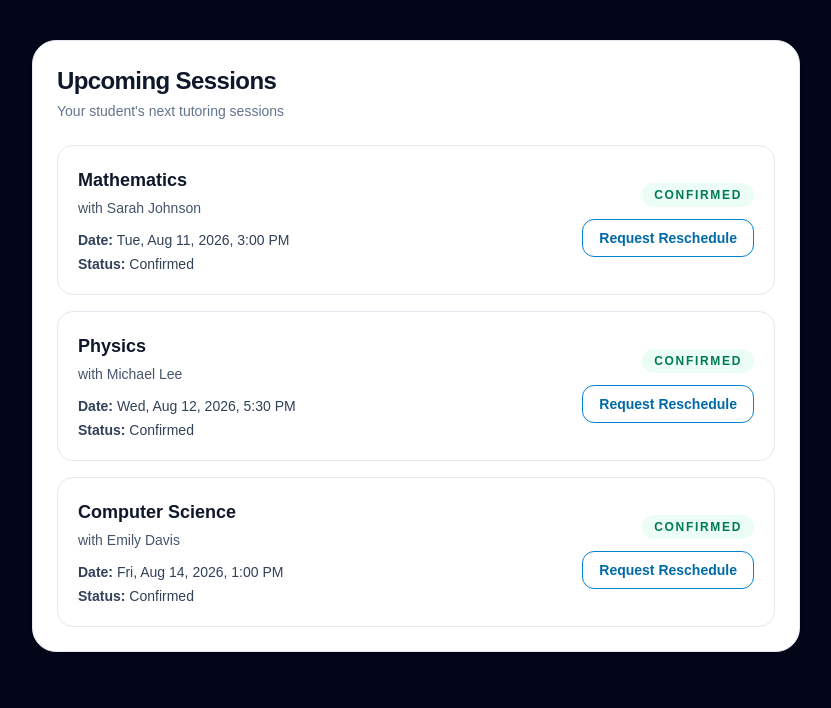
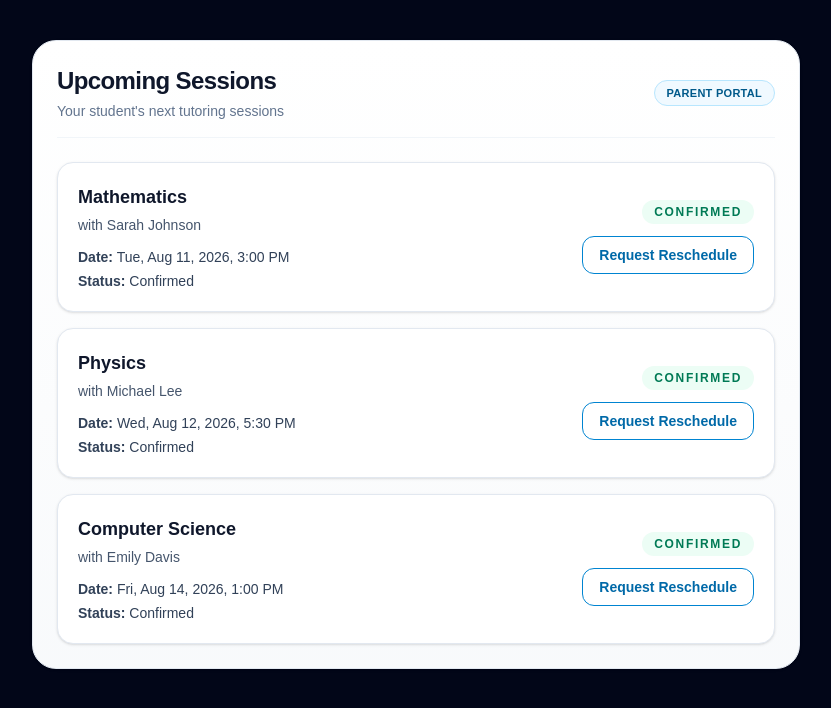
Before and after one commit to soumyajali/debe-learning-tech-intern-assessment, a Next.js app: page / in a window 1280 px wide. Shown: the top 708 px of the page, without its empty margins (224-1055 px from the left). Built offline with nearby package versions, Linux system fonts and the light colour scheme.

Commit message:
style: polish session reschedule widget

```diff
--- a/src/components/RescheduleModal.tsx
+++ b/src/components/RescheduleModal.tsx
@@ -121,7 +121,7 @@ export default function RescheduleModal({
               Rescheduling session for <span className="font-semibold text-slate-700">{session.subject}</span> with {session.teacherName}.
             </p>
           </div>
-          <span className="rounded-full bg-slate-100 px-3 py-1 text-[11px] font-semibold text-slate-600">
+          <span className="rounded-full border border-slate-200 bg-slate-100 px-3 py-1 text-[11px] font-semibold text-slate-600">
             {session.id}
           </span>
         </div>
--- a/src/components/SessionRescheduleWidget.tsx
+++ b/src/components/SessionRescheduleWidget.tsx
@@ -48,8 +48,8 @@ export default function SessionRescheduleWidget() {
   };
 
   return (
-    <section className="mx-auto max-w-3xl rounded-3xl border border-slate-200 bg-white p-6 shadow-sm">
-      <div className="mb-6 flex items-center justify-between">
+    <section className="mx-auto max-w-3xl rounded-3xl border border-slate-200 bg-gradient-to-b from-white to-slate-50 p-6 shadow-sm">
+      <div className="mb-6 flex items-center justify-between border-b border-slate-100 pb-4">
         <div>
           <h2 className="text-2xl font-semibold tracking-tight text-slate-900">
             Upcoming Sessions
@@ -58,11 +58,14 @@ export default function SessionRescheduleWidget() {
             Your student&apos;s next tutoring sessions
           </p>
         </div>
+        <span className="rounded-full border border-sky-200 bg-sky-50 px-3 py-1 text-[11px] font-bold uppercase tracking-wide text-sky-800">
+          Parent Portal
+        </span>
       </div>
 
       <div className="space-y-4">
         {mockSessions.slice(0, 3).map((session) => (
-          <article key={session.id} className="rounded-2xl border border-slate-200 p-5">
+          <article key={session.id} className="rounded-2xl border border-slate-200 bg-white p-5 shadow-sm transition hover:border-sky-300 hover:shadow-md">
             <div className="flex items-center justify-between gap-4">
               <div>
                 <p className="text-lg font-semibold text-slate-900">{session.subject}</p>
@@ -86,7 +89,7 @@ export default function SessionRescheduleWidget() {
                 <button
                   type="button"
                   onClick={() => setSelectedSession(session)}
-                  className="rounded-xl border border-sky-600 px-4 py-2 text-sm font-semibold text-sky-700 transition hover:bg-sky-50"
+                  className="rounded-xl border border-sky-600 px-4 py-2 text-sm font-semibold text-sky-700 transition hover:bg-sky-50 hover:text-sky-900 focus:outline-none focus:ring-2 focus:ring-sky-300"
                 >
                   Request Reschedule
                 </button>
```
